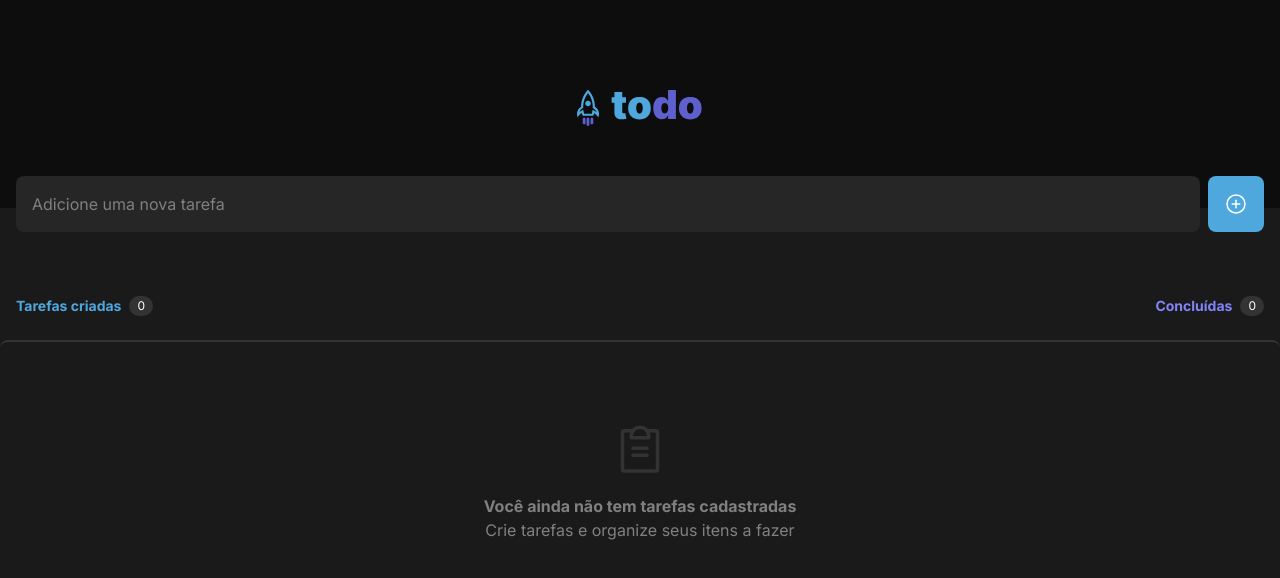
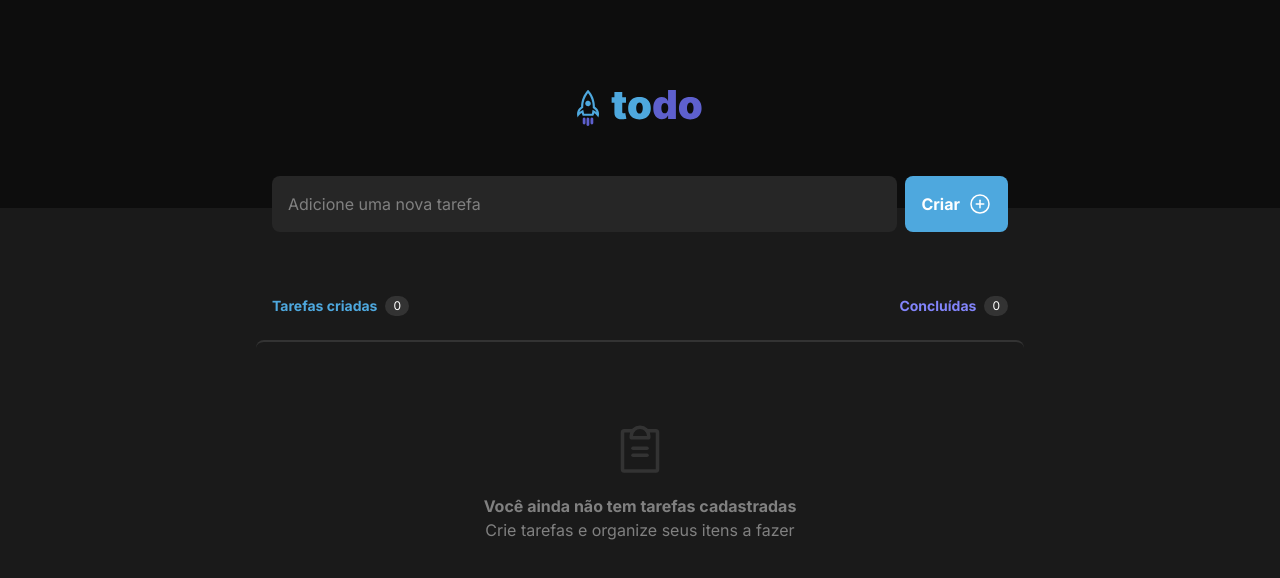
Before and after one commit to pedromeira220/ignite-fundamentos-react, a React (Vite) app: page / in a window 1280 px wide. Shown: the top 578 px of the page. Built offline with nearby package versions, Linux system fonts and the light colour scheme.

Commit message:
feat: adding responsive layout

```diff
--- a/src/components/Button/index.tsx
+++ b/src/components/Button/index.tsx
@@ -7,7 +7,7 @@ interface ButtonProps {
 export function Button({ text }: ButtonProps) {
   return (
     <button className="bg-blue text-white font-bold flex items-center justify-between p-4 rounded-lg gap-2 hover:bg-blue-dark transition-colors">
-      <span className="hidden">{text}</span>
+      <span className="hidden sm:inline">{text}</span>
       <span>
         <PlusCircle size={24} />
       </span>
--- a/src/pages/Home/index.tsx
+++ b/src/pages/Home/index.tsx
@@ -5,16 +5,16 @@ import { Input } from '../../components/Input'
 
 export function Home() {
   return (
-    <div className="h-full">
+    <div className="h-full flex flex-col items-center justify-center">
       <Header />
-      <div className="w-full px-4 -mt-8 ">
-        <div className="w-full flex items-center justify-between gap-2">
-          <Input placeholder="Adicione uma nova tarefa" />
-          <Button text="Criar" />
+
+      <section className="w-full h-full max-w-3xl">
+        <div className="w-full px-4 -mt-8 ">
+          <div className="w-full flex items-center justify-between gap-2">
+            <Input placeholder="Adicione uma nova tarefa" />
+            <Button text="Criar" />
+          </div>
         </div>
-      </div>
-
-      <section className="w-full h-full">
         <header className="w-full">
           <div className="w-full flex items-center justify-between px-4 mt-16">
             <div className="flex gap-2">
@@ -37,10 +37,12 @@ export function Home() {
         <main className="w-full rounded-2 overflow-hidden flex-1 border-t-2 border-gray-400 rounded-lg mt-6 flex items-center justify-center flex-col text-gray-300 ">
           <div className="flex items-center justify-center flex-col mt-20">
             <ClipboardText size={56} color="#333333" />
-            <span className="font-bold mt-4">
+            <span className="font-bold mt-4 text-center">
               Você ainda não tem tarefas cadastradas
             </span>
-            <span>Crie tarefas e organize seus itens a fazer</span>
+            <span className="text-center">
+              Crie tarefas e organize seus itens a fazer
+            </span>
           </div>
         </main>
       </section>
```
